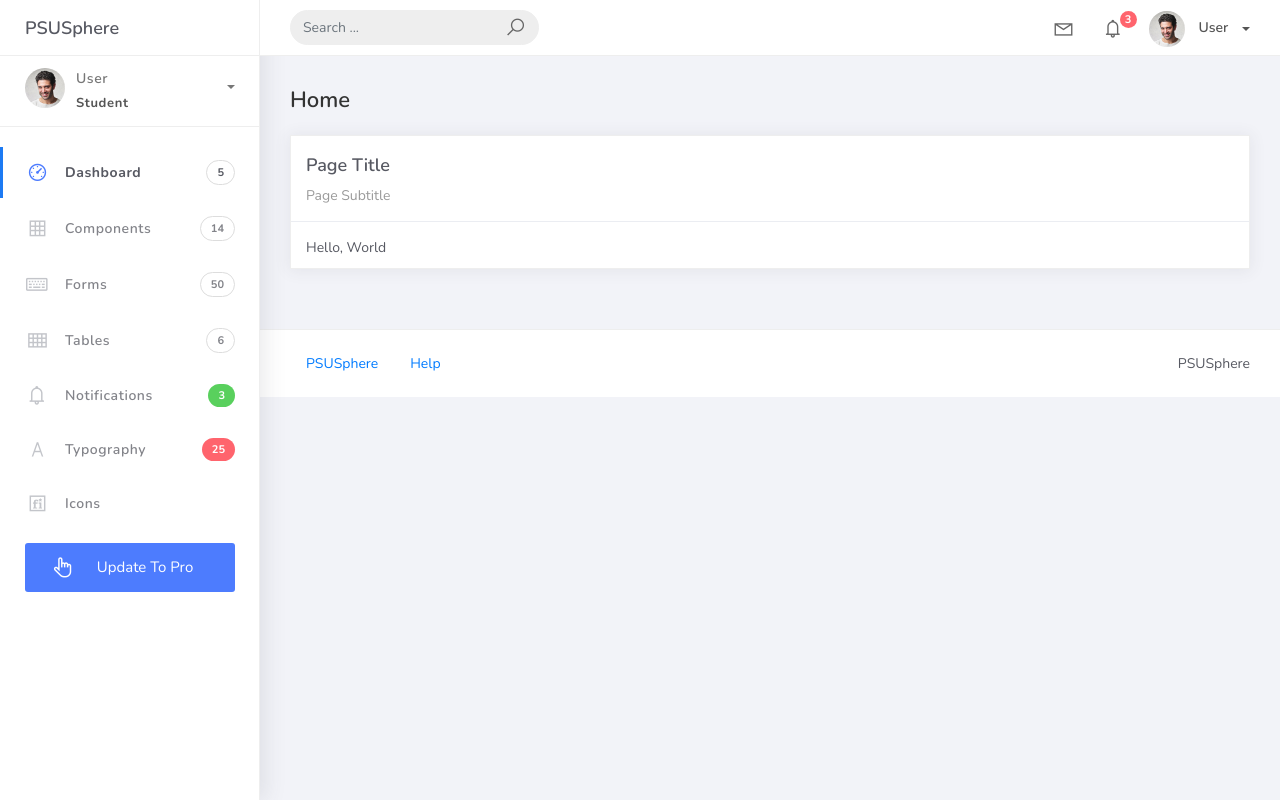
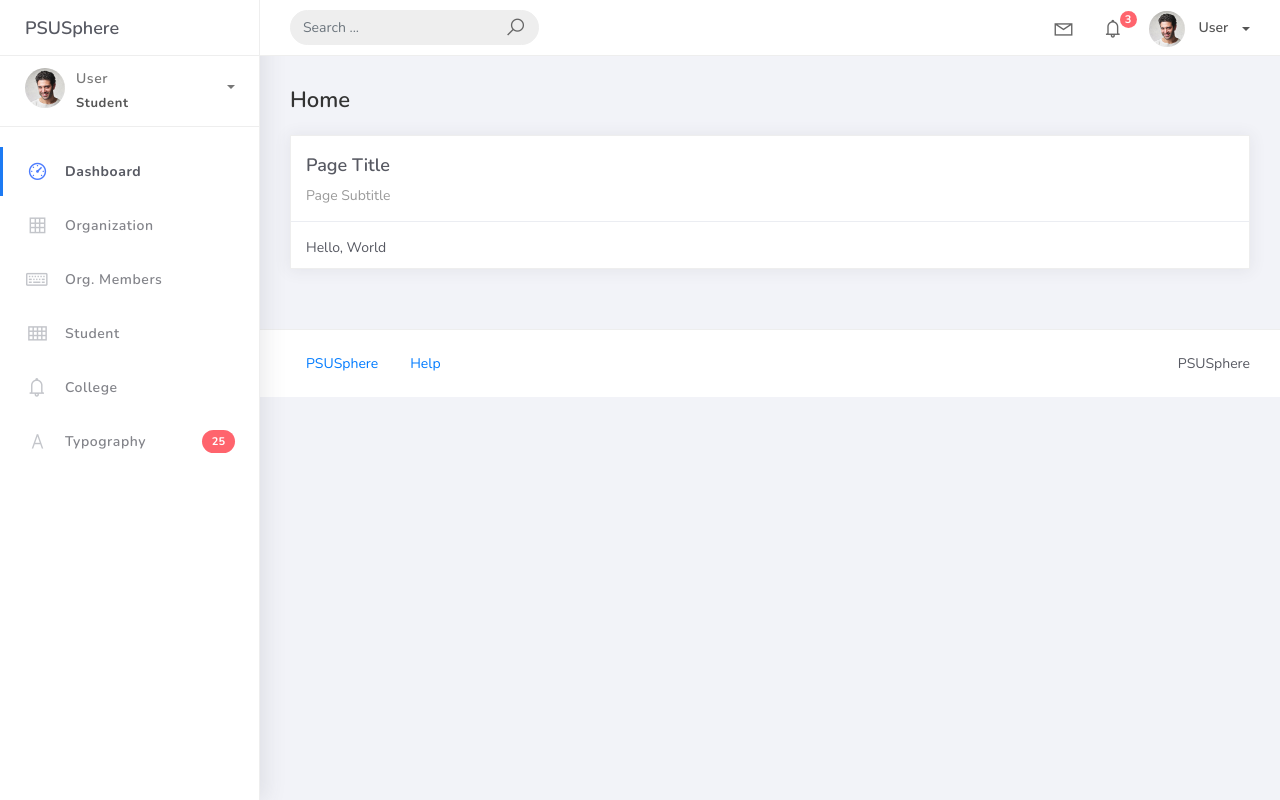
Before and after one commit to iyamln/PSUSphere, a Django app: page / in a window 1280 px wide. Run offline with Django 5.2, Linux system fonts and the light colour scheme; some libraries are stand-ins or nearby versions.

Commit message:
Modify base.html

```diff
--- a/projectsite/templates/base.html
+++ b/projectsite/templates/base.html
@@ -201,7 +201,7 @@
                   <li>
                     <div class="user-box">
                       <div class="u-img">
-                        <img src="{% static 'img/profile.jpg' %}" alt="user" />
+                        <img src="{% static 'img/profile.jpg' %}" alt="user">
                       </div>
 
                       <div class="u-text">
@@ -256,7 +256,7 @@
           <!-- USER -->
           <div class="user">
             <div class="photo">
-              <img src="{% static 'img/profile.jpg' %}" />
+              <img src="{% static 'img/profile.jpg' %}">
             </div>
 
             <div class="info">
@@ -313,7 +313,6 @@
 
                 <p>Dashboard</p>
 
-                <span class="badge badge-count"> 5 </span>
               </a>
             </li>
 
@@ -321,9 +320,8 @@
               <a href="#">
                 <i class="la la-table"></i>
 
-                <p>Components</p>
+                <p>Organization</p>
 
-                <span class="badge badge-count"> 14 </span>
               </a>
             </li>
 
@@ -331,9 +329,8 @@
               <a href="#">
                 <i class="la la-keyboard-o"></i>
 
-                <p>Forms</p>
+                <p>Org. Members</p>
 
-                <span class="badge badge-count"> 50 </span>
               </a>
             </li>
 
@@ -341,9 +338,8 @@
               <a href="#">
                 <i class="la la-th"></i>
 
-                <p>Tables</p>
+                <p>Student</p>
 
-                <span class="badge badge-count"> 6 </span>
               </a>
             </li>
 
@@ -351,9 +347,8 @@
               <a href="#">
                 <i class="la la-bell"></i>
 
-                <p>Notifications</p>
+                <p>College</p>
 
-                <span class="badge badge-success"> 3 </span>
               </a>
             </li>
 
@@ -367,21 +362,6 @@
               </a>
             </li>
 
-            <li class="nav-item">
-              <a href="#">
-                <i class="la la-fonticons"></i>
-
-                <p>Icons</p>
-              </a>
-            </li>
-
-            <li class="nav-item update-pro">
-              <button data-toggle="modal" data-target="#modalUpdate">
-                <i class="la la-hand-pointer-o"></i>
-
-                <p>Update To Pro</p>
-              </button>
-            </li>
           </ul>
         </div>
       </div>
```
